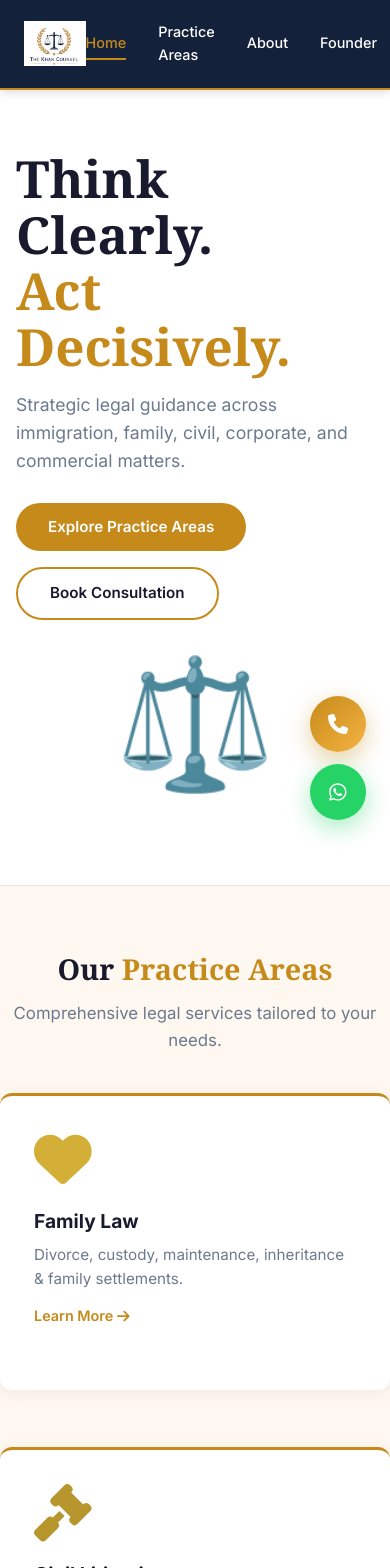
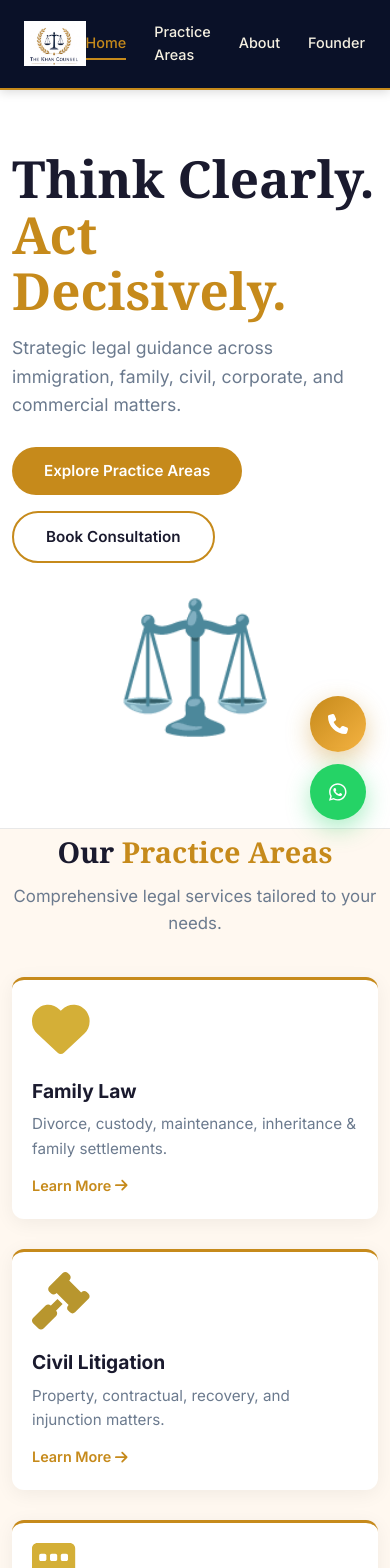
Before and after one commit to Ammara-khann/The-Khan-Counsel, a React (Create React App) app: page / in a window 390 px wide. Shown: the top 1568 px of the page. Built offline with nearby package versions, Linux system fonts and the light colour scheme.

Commit message:
Mobile responsive fixes

```diff
--- a/src/App.css
+++ b/src/App.css
@@ -1,40 +1,15 @@
+/* ===== GLOBAL STYLES ===== */
 * {
   margin: 0;
   padding: 0;
   box-sizing: border-box;
 }
 
-:root {
-  --primary: #0B2B26;
-  --primary-light: #1A403A;
-  --primary-dark: #061814;
-  --gold: #D4AF37;
-  --gold-light: #E8C84A;
-  --gold-dark: #B8962E;
-  --sand: #F5F0E1;
-  --sand-dark: #E8E0CC;
-  --white: #FFFFFF;
-  --text-primary: #0B2B26;
-  --text-secondary: #4A5A55;
-  --text-light: #8A9A95;
-  --shadow: 0 8px 40px rgba(11, 43, 38, 0.10);
-  --shadow-hover: 0 16px 60px rgba(11, 43, 38, 0.18);
-  --radius: 16px;
-  --transition: all 0.3s cubic-bezier(0.4, 0, 0.2, 1);
-}
-
 body {
   font-family: 'Inter', -apple-system, BlinkMacSystemFont, sans-serif;
-  background: var(--sand);
-  color: var(--text-primary);
-  line-height: 1.7;
-  -webkit-font-smoothing: antialiased;
-  -moz-osx-font-smoothing: grayscale;
-}
-
-h1, h2, h3, h4, h5, h6 {
-  font-family: 'Playfair Display', serif;
-  font-weight: 600;
+  background: #F8F9FA;
+  color: #1A1A2E;
+  line-height: 1.6;
 }
 
 a {
@@ -48,105 +23,121 @@ a {
   padding: 0 24px;
 }
 
-/* Buttons */
+/* ===== BUTTONS ===== */
 .btn-primary {
   display: inline-block;
-  background: var(--gold);
-  color: var(--primary);
-  padding: 14px 36px;
-  border-radius: 50px;
+  background: #C68A1B;
+  color: #FFFFFF;
+  padding: 12px 32px;
+  border-radius: 30px;
   font-weight: 600;
   font-size: 0.95rem;
   border: none;
   cursor: pointer;
-  transition: var(--transition);
-  letter-spacing: 0.3px;
+  transition: all 0.2s;
 }
 .btn-primary:hover {
-  background: var(--gold-dark);
+  background: #B07A16;
   transform: translateY(-2px);
-  box-shadow: 0 8px 30px rgba(212, 175, 55, 0.35);
 }
 
 .btn-outline {
   display: inline-block;
   background: transparent;
-  color: var(--sand);
-  padding: 14px 36px;
-  border-radius: 50px;
+  color: #1A1A2E;
+  padding: 12px 32px;
+  border-radius: 30px;
   font-weight: 600;
   font-size: 0.95rem;
-  border: 2px solid var(--gold);
+  border: 2px solid #C68A1B;
   cursor: pointer;
-  transition: var(--transition);
-  letter-spacing: 0.3px;
+  transition: all 0.2s;
 }
 .btn-outline:hover {
-  background: var(--gold);
-  color: var(--primary);
-  transform: translateY(-2px);
+  background: #C68A1B;
+  color: #FFFFFF;
 }
 
 .btn-secondary {
   display: inline-block;
-  background: var(--primary);
-  color: var(--sand);
-  padding: 14px 36px;
-  border-radius: 50px;
+  background: #1A1A2E;
+  color: #FFFFFF;
+  padding: 12px 32px;
+  border-radius: 30px;
   font-weight: 600;
   font-size: 0.95rem;
   border: none;
   cursor: pointer;
-  transition: var(--transition);
-  letter-spacing: 0.3px;
+  transition: all 0.2s;
 }
 .btn-secondary:hover {
-  background: var(--primary-light);
-  transform: translateY(-2px);
-  box-shadow: 0 8px 30px rgba(11, 43, 38, 0.3);
+  background: #2A2A4E;
 }
 
-/* Cards */
+/* ===== CARDS ===== */
 .card {
-  background: var(--white);
-  border-radius: var(--radius);
-  padding: 32px;
-  box-shadow: var(--shadow);
-  transition: var(--transition);
+  background: #FFFFFF;
+  border-radius: 12px;
+  padding: 28px;
+  box-shadow: 0 4px 20px rgba(0,0,0,0.06);
+  transition: all 0.3s;
 }
 .card:hover {
-  transform: translateY(-6px);
-  box-shadow: var(--shadow-hover);
+  transform: translateY(-4px);
+  box-shadow: 0 12px 40px rgba(0,0,0,0.10);
 }
 
-/* Section Titles */
+/* ===== SECTION TITLES ===== */
 .section-title {
-  font-size: 2.8rem;
+  font-size: 2.4rem;
   font-weight: 700;
-  color: var(--primary);
-  margin-bottom: 12px;
-  line-height: 1.2;
+  color: #1A1A2E;
+  margin-bottom: 8px;
+  font-family: 'Georgia', serif;
 }
 .section-title .highlight {
-  color: var(--gold);
+  color: #C68A1B;
 }
 .section-subtitle {
-  font-size: 1.1rem;
-  color: var(--text-secondary);
-  max-width: 600px;
+  font-size: 1.05rem;
+  color: #6B7A8E;
   margin-bottom: 40px;
 }
 
-/* Responsive */
-@media (max-width: 768px) {
+/* ===== RESPONSIVE ===== */
+@media (max-width: 992px) {
+  .container {
+    padding: 0 16px;
+  }
   .section-title {
     font-size: 2rem;
   }
-  .container {
-    padding: 0 16px;
+}
+
+@media (max-width: 768px) {
+  .section-title {
+    font-size: 1.6rem;
+  }
+  .section-subtitle {
+    font-size: 0.95rem;
   }
   .btn-primary, .btn-outline, .btn-secondary {
-    padding: 12px 24px;
+    padding: 10px 20px;
     font-size: 0.85rem;
+    width: 100%;
+    text-align: center;
+  }
+  .container {
+    padding: 0 12px;
   }
 }
+
+@media (max-width: 480px) {
+  .section-title {
+    font-size: 1.4rem;
+  }
+  .btn-primary, .btn-outline, .btn-secondary {
+    padding: 8px 16px;
+    font-size: 0.8rem;
+  }
+}
--- a/src/components/Header.js
+++ b/src/components/Header.js
@@ -75,7 +75,7 @@ const Header = () => {
 
 const styles = {
   header: {
-    background: '#14213b',
+    background: '#0A1128',
     padding: '12px 0',
     borderBottom: '2px solid #C68A1B',
     position: 'sticky',
@@ -103,11 +103,11 @@ const styles = {
   },
   nav: {
     display: 'flex',
-    gap: '32px',
+    gap: '28px',
     alignItems: 'center',
   },
   navLink: {
-    color: '#FFFFFF',
+    color: '#F5F0E1',
     textDecoration: 'none',
     fontSize: '0.9rem',
     fontWeight: '500',
@@ -135,17 +135,17 @@ const styles = {
     border: 'none',
     fontSize: '1.5rem',
     cursor: 'pointer',
-    color: '#FFFFFF',
+    color: '#F5F0E1',
   },
   mobileMenu: {
     display: 'none',
     flexDirection: 'column',
-    padding: '16px 24px',
-    background: '#14213b',
+    padding: '16px 24px 24px',
+    background: '#0A1128',
     borderTop: '1px solid rgba(198, 138, 27, 0.2)',
   },
   mobileLink: {
-    color: '#FFFFFF',
+    color: '#F5F0E1',
     textDecoration: 'none',
     padding: '10px 0',
     fontSize: '1rem',
@@ -163,12 +163,18 @@ const styles = {
   },
 };
 
-// Responsive
+// ===== RESPONSIVE =====
 const responsiveStyles = `
 @media (max-width: 992px) {
-  nav, .cta-btn { display: none; }
+  .desktop-nav { display: none; }
+  .cta-btn { display: none; }
   .mobile-btn { display: block !important; }
   .mobile-menu { display: flex !important; }
+}
+
+@media (max-width: 480px) {
+  .logo { height: 35px !important; }
+  .container { padding: 0 12px !important; }
 }
 `;
 const styleSheet = document.createElement('style');
--- a/src/pages/Home.js
+++ b/src/pages/Home.js
@@ -107,7 +107,6 @@ const Home = () => {
 };
 
 const styles = {
-  // ===== HERO =====
   hero: {
     background: '#FFFFFF',
     padding: '60px 0',
@@ -151,8 +150,6 @@ const styles = {
     fontSize: '8rem',
     opacity: 1.05,
   },
-
-  // ===== PRACTICE AREAS =====
   section: {
     backgroundColor: '#FFF8F0',
     padding: '60px 0',
@@ -160,7 +157,7 @@ const styles = {
   grid: {
     display: 'grid',
     gridTemplateColumns: 'repeat(auto-fit, minmax(260px, 1fr))',
-    gap: '84px',
+    gap: '30px',
   },
   cardLink: {
     textDecoration: 'none',
@@ -168,8 +165,8 @@ const styles = {
   card: {
     borderTop: '3px solid #C68A1B',
     textAlign: 'left',
-    height: '110%',
-    padding: '34px',
+    height: '100%',
+    padding: '28px',
     backgroundColor: '#FFFFFF',
     borderRadius: '12px',
     boxShadow: '0 4px 20px rgba(0,0,0,0.06)',
@@ -194,15 +191,13 @@ const styles = {
     fontWeight: '600',
     fontSize: '0.9rem',
   },
-
-  // ===== WHY US =====
   why: {
     background: '#F5F5F5',
     padding: '60px 0',
   },
   whyGrid: {
     display: 'grid',
-    gridTemplateColumns: 'repeat(3, 1fr)',  // ← 3 columns fixed
+    gridTemplateColumns: 'repeat(3, 1fr)',
     gap: '16px',
     maxWidth: '900px',
     margin: '0 auto',
@@ -219,8 +214,6 @@ const styles = {
     color: '#1A1A2E',
     boxShadow: '0 2px 10px rgba(0,0,0,0.04)',
   },
-
-  // ===== CTA =====
   cta: {
     padding: '60px 0',
   },
@@ -245,19 +238,31 @@ const styles = {
 
 // ===== RESPONSIVE =====
 const responsiveStyles = `
+@media (max-width: 992px) {
+  .hero-title { font-size: 2.8rem !important; }
+  .hero-emoji { font-size: 5rem !important; }
+  .why-grid { grid-template-columns: repeat(2, 1fr) !important; }
+}
+
 @media (max-width: 768px) {
-  .hero-title { font-size: 2.4rem !important; }
-  .why-grid { grid-template-columns: 1fr 1fr !important; }
-  .cta-title { font-size: 1.6rem !important; }
+  .hero-title { font-size: 2.2rem !important; }
+  .hero-sub { font-size: 1rem !important; }
+  .hero-right { display: none !important; }
+  .hero-left { min-width: 100% !important; text-align: center !important; }
+  .hero-btns { flex-direction: column !important; align-items: center !important; }
+  .hero-btns .btn-primary, .hero-btns .btn-outline { width: 100% !important; text-align: center !important; }
+  .why-grid { grid-template-columns: 1fr !important; max-width: 100% !important; }
+  .grid { grid-template-columns: 1fr !important; gap: 20px !important; }
+  .card { padding: 20px !important; }
+  .cta-inner { padding: 30px 20px !important; }
+  .cta-title { font-size: 1.5rem !important; }
 }
+
 @media (max-width: 480px) {
-  .why-grid { grid-template-columns: 1fr !important; }
   .hero-title { font-size: 1.8rem !important; }
-  .hero-btns .btn-primary, .hero-btns .btn-outline {
-    width: 100%;
-    text-align: center;
-  }
-  .cta-inner { padding: 30px 20px !important; }
+  .section { padding: 40px 0 !important; }
+  .why { padding: 40px 0 !important; }
+  .cta { padding: 40px 0 !important; }
 }
 `;
 const styleSheet = document.createElement('style');
```
Also changed, not shown: src/pages/Founder.js (+12 -15 lines).
